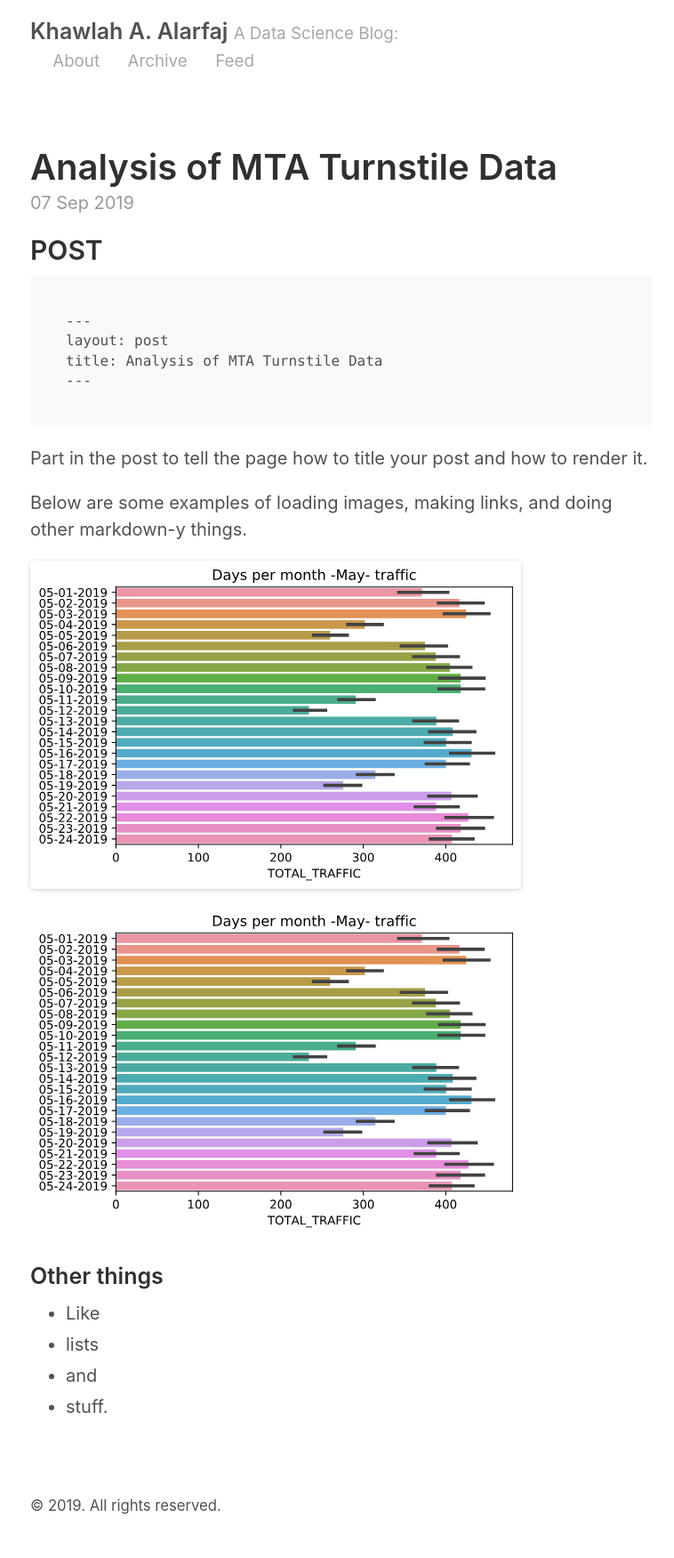
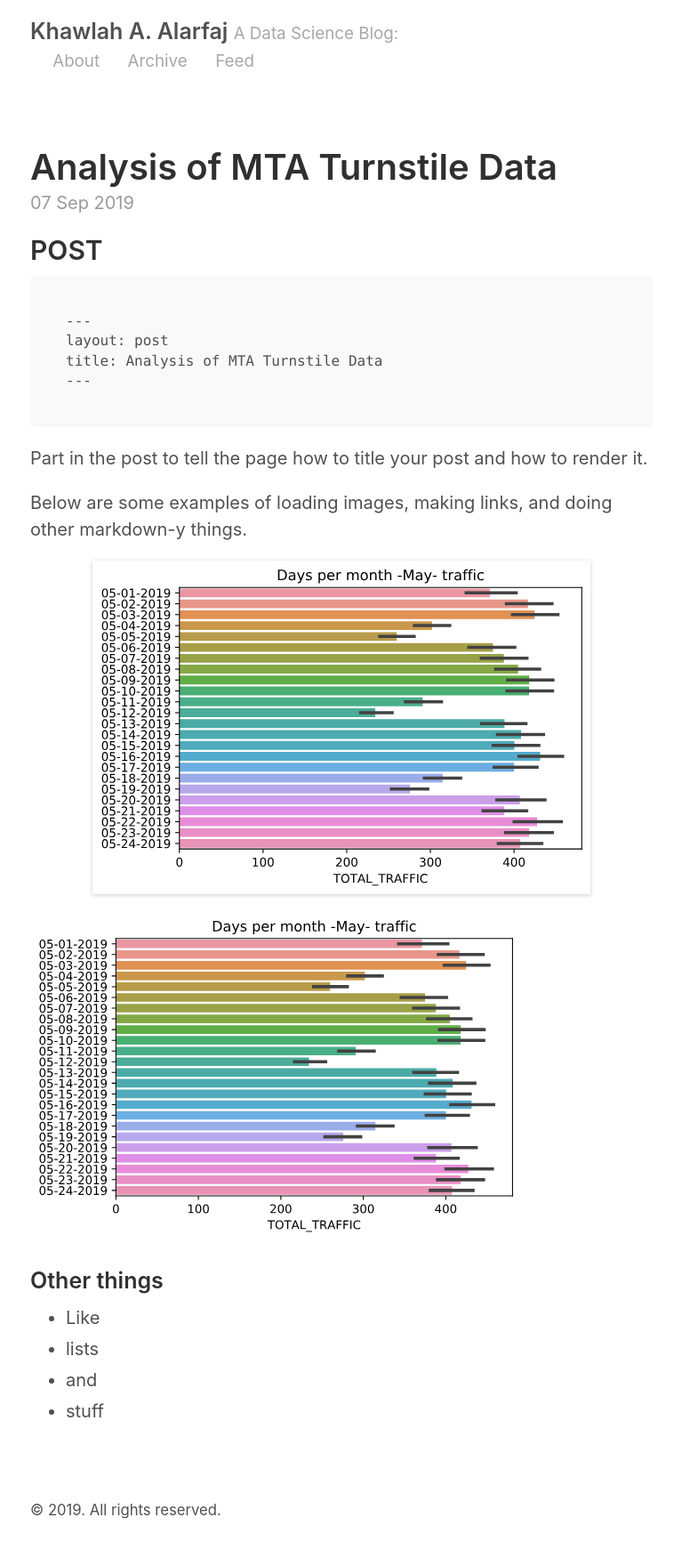
Before and after one commit to Khawlah-Ahmed/Khawlah-Ahmed.github.io, a Jekyll site: the page built from _posts/2019-09-07-Project01.md, in a window 1280 px wide. Shown: the whole page at 89% size, without its empty margins (256-1014 px from the left). Built offline with Jekyll 4.4.1, drawn with Linux system fonts in a browser that asks for light colours.

Commit message:
Update 2019-09-07-Project01.md

```diff
--- a/_posts/2019-09-07-Project01.md
+++ b/_posts/2019-09-07-Project01.md
@@ -19,7 +19,7 @@ Part in the post to tell the page how to title your post and how to render it.
 Below are some examples of loading images, making links, and doing other
 markdown-y things.
 
-<img src="{{ site.url }}/images/Month May daily traffic.svg" style="box-shadow: 0 1px 5px 0 rgba(0, 0, 0, 0.2);"/>
+<img src="{{ site.url }}/images/Month May daily traffic.svg" style="box-shadow: 0 1px 5px 0 rgba(0, 0, 0, 0.2); border-radius: 0; display: block; margin-left: auto; margin-right: auto; width: 80%;"/>
 
 ![Image test]({{ site.url }}/images/Month May daily traffic.svg)
 
@@ -27,4 +27,4 @@ markdown-y things.
 * Like
 * lists
 * and
-* stuff.
+* stuff
```
